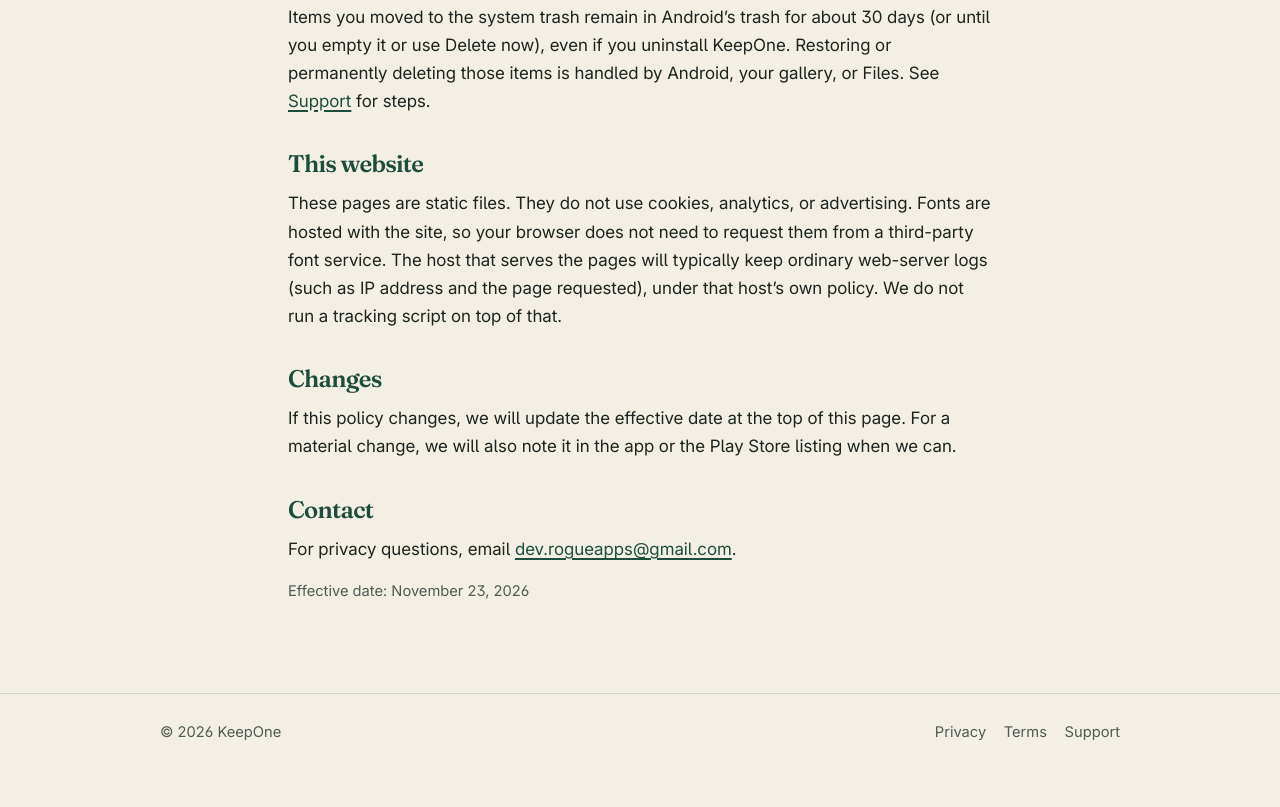
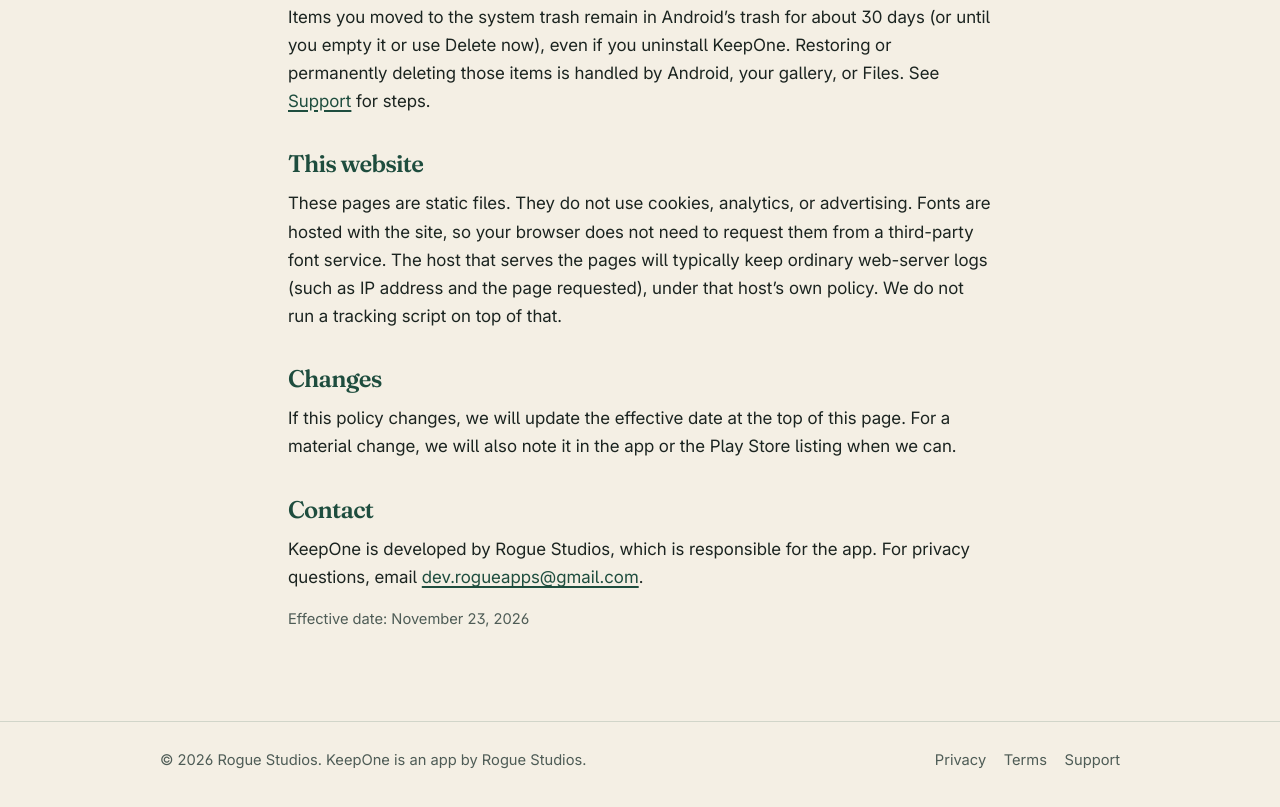
Before and after one commit to roguestudiosapps/roguestudiosapps.github.io, a plain HTML site: page privacy.html in a window 1280 px wide. Shown: the part 3580-4387 px from the top of the page. Drawn offline with Linux system fonts and the light colour scheme.

Commit message:
Name Rogue Studios as developer

```diff
--- a/privacy.html
+++ b/privacy.html
@@ -104,14 +104,14 @@
       <p>If this policy changes, we will update the effective date at the top of this page. For a material change, we will also note it in the app or the Play Store listing when we can.</p>
 
       <h2 id="contact">Contact</h2>
-      <p>For privacy questions, email <a href="mailto:dev.rogueapps@gmail.com">dev.rogueapps@gmail.com</a>.</p>
+      <p>KeepOne is developed by Rogue Studios, which is responsible for the app. For privacy questions, email <a href="mailto:dev.rogueapps@gmail.com">dev.rogueapps@gmail.com</a>.</p>
       <p class="meta">Effective date: November 23, 2026</p>
     </article>
   </main>
 
   <footer class="site-footer">
     <div class="footer-inner">
-      <p>© 2026 KeepOne</p>
+      <p>© 2026 Rogue Studios. KeepOne is an app by Rogue Studios.</p>
       <div class="footer-links">
         <a href="privacy.html">Privacy</a>
         <a href="terms.html">Terms</a>
```
Also changed, not shown: index.html (+1 -1 lines), support.html (+1 -1 lines), terms.html (+1 -1 lines).
